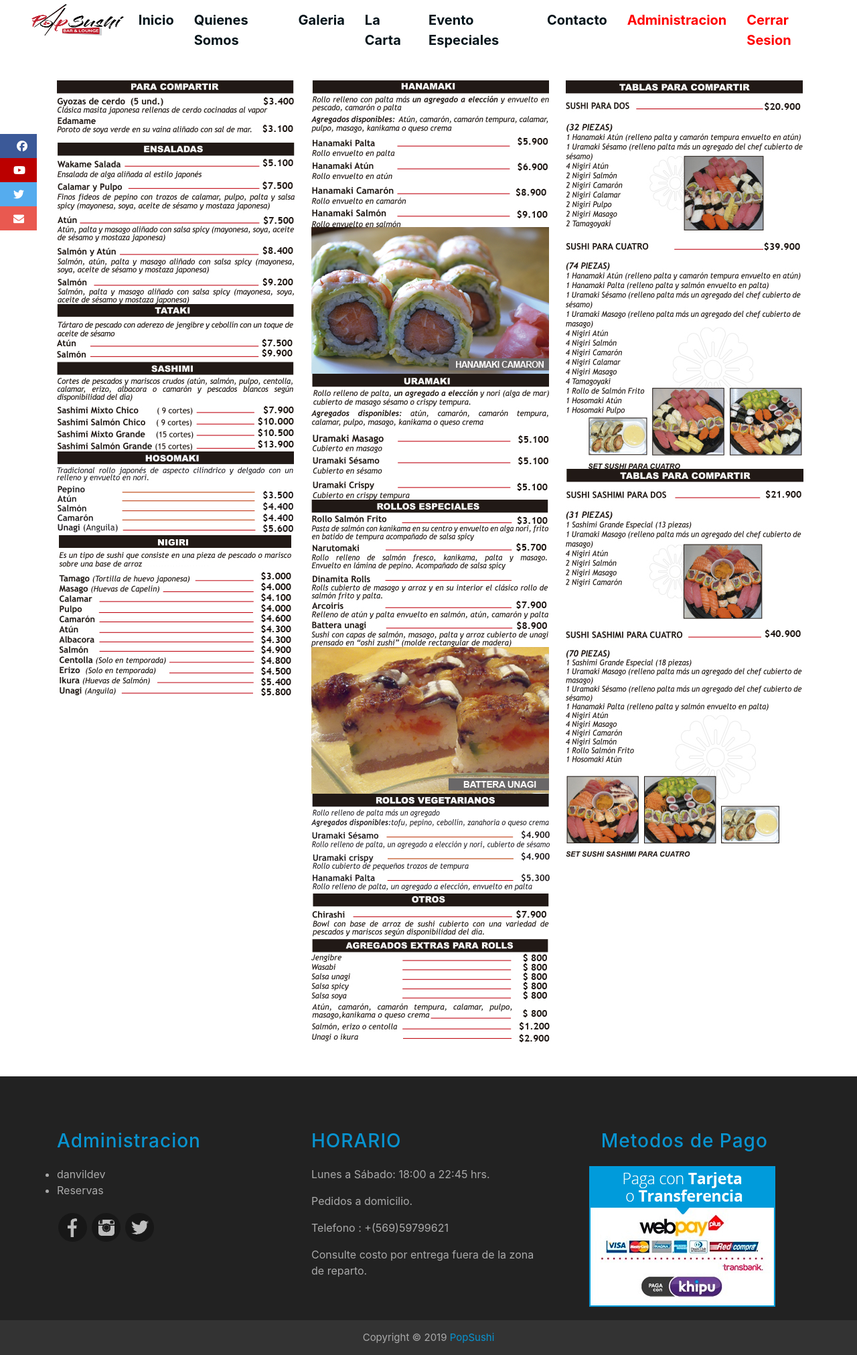
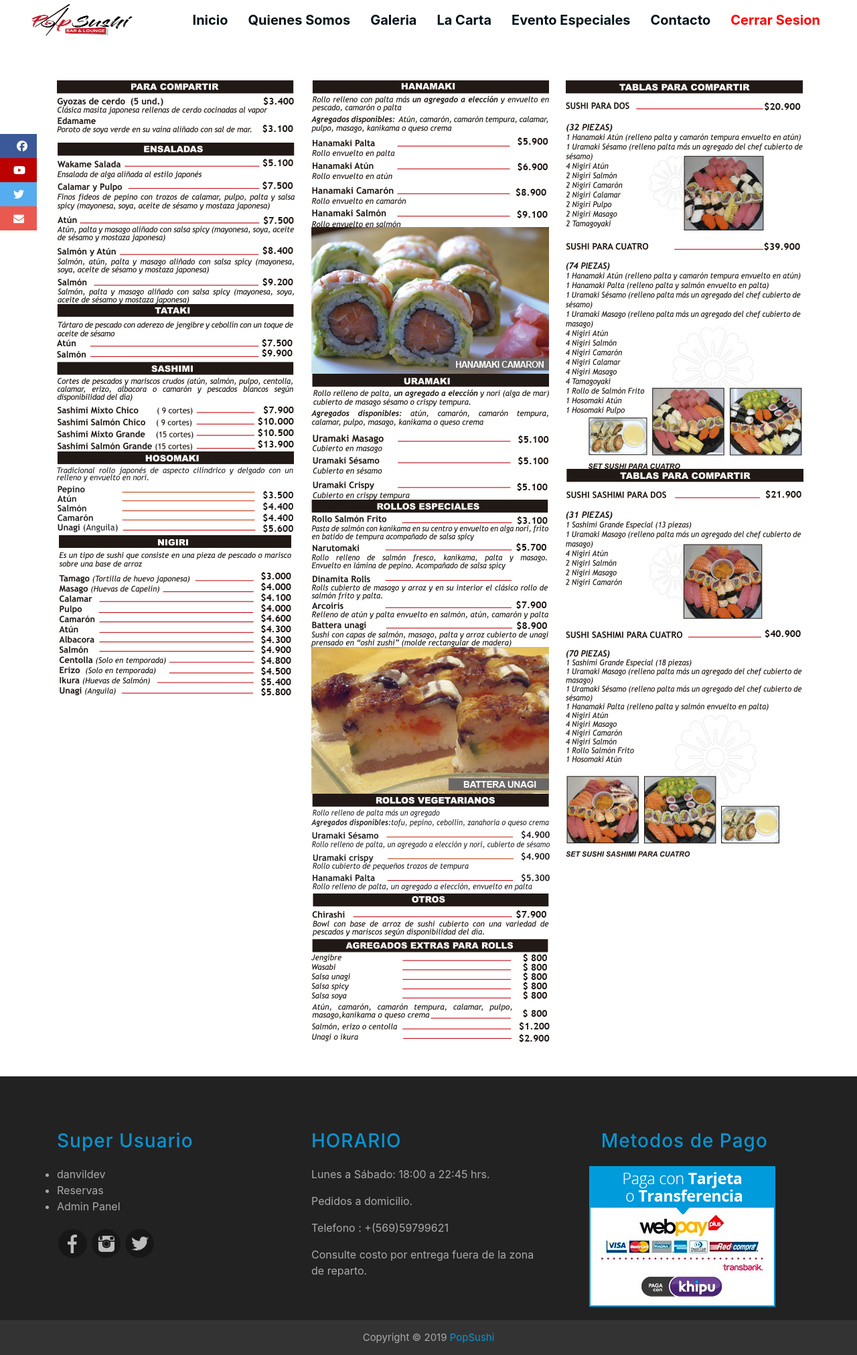
Before and after one commit to danvildev666/Popsushi, a Django app: page /carta/ in a window 1280 px wide. Shown: the whole page at 67% size. Run offline with Django 3.2, Linux system fonts and the light colour scheme; a user stored in the database is signed in; some libraries are stand-ins or nearby versions.

```diff
--- a/core/templates/core/base.html
+++ b/core/templates/core/base.html
@@ -49,18 +49,9 @@
             <nav class="nav" id="nav">
                 <ul class="menu">
 
-                 {% if user.is_superuser %}
-                 <li class="menu__item"><a href="{% url 'home' %}"" class="menu__link">Inicio</a></li>
-                    <li class="menu__item"><a href="{% url 'info' %}" class="menu__link">Quienes Somos</a></li>
-                    <li class="menu__item"><a href="{% url 'galeria' %}" class="menu__link">Galeria</a></li>
-                     <li class="menu__item"><a href="{% url 'carta' %}" class="menu__link">La Carta</a></li>
 
-                    <li class="menu__item"><a href="{% url 'eventos' %}" class="menu__link">Evento Especiales</a></li>
-                   <li class="menu__item"><a href="{% url 'contacto' %}" class="menu__link">Contacto</a></li>
-                   <li class="menu__item"><a href="/admin" class="menu__link" style="color:red">Administracion</a></li>
-                   <li class="menu__item"><a href="/logout" class="menu__link" style="color:red">Cerrar Sesion</a></li>
 
-                 {% elif user.is_authenticated %}
+                 {% if user.is_authenticated %}
 
                     <li class="menu__item"><a href="{% url 'home' %}"" class="menu__link">Inicio</a></li>
                     <li class="menu__item"><a href="{% url 'info' %}" class="menu__link">Quienes Somos</a></li>
@@ -106,12 +97,25 @@
    <footer>
   <div class="container">
     <div class="row">
-       {% if perms.core.view_reserva %}
+
+       {% if user.is_superuser %}
+        <div class="col-lg-4 col-md-6">
+        <h3>Super Usuario</h3>
+        <ul class="list-group">
+          <li>{{user.username}}</li>
+        <li><a href="{% url 'lista'%}">Reservas</a></li>
+         <li><a href="/admin">Admin Panel</a></li>
+
+       {% elif perms.core.view_reserva %}
       <div class="col-lg-4 col-md-6">
         <h3>Administracion</h3>
         <ul class="list-group">
           <li>{{user.username}}</li>
         <li><a href="{% url 'lista'%}">Reservas</a></li>
+
+
+
+
          {% elif user.is_authenticated %}
       <div class="col-lg-4 col-md-6">
         <h3>Usuario</h3>
```
Also changed, not shown: db.sqlite3.
